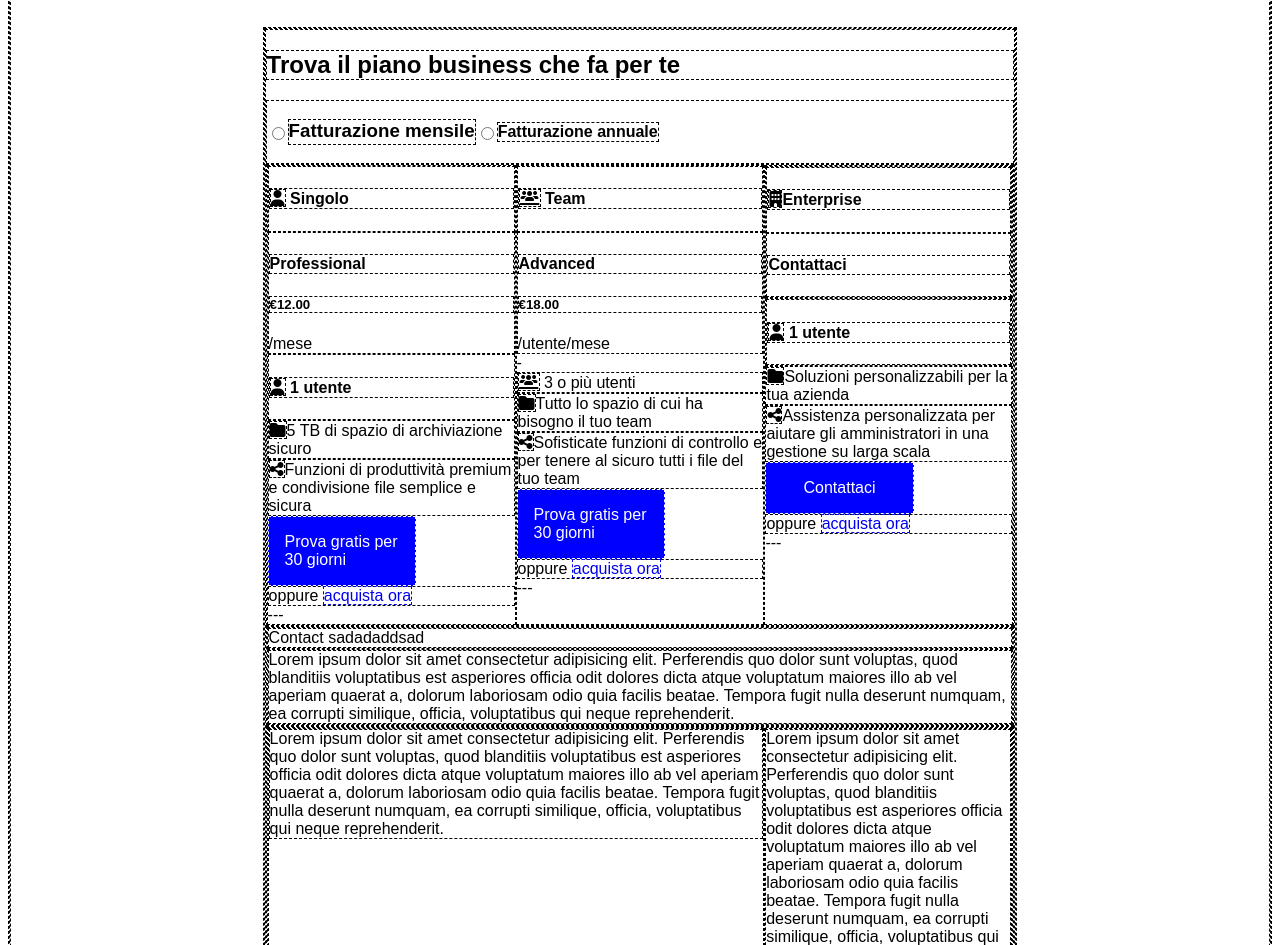
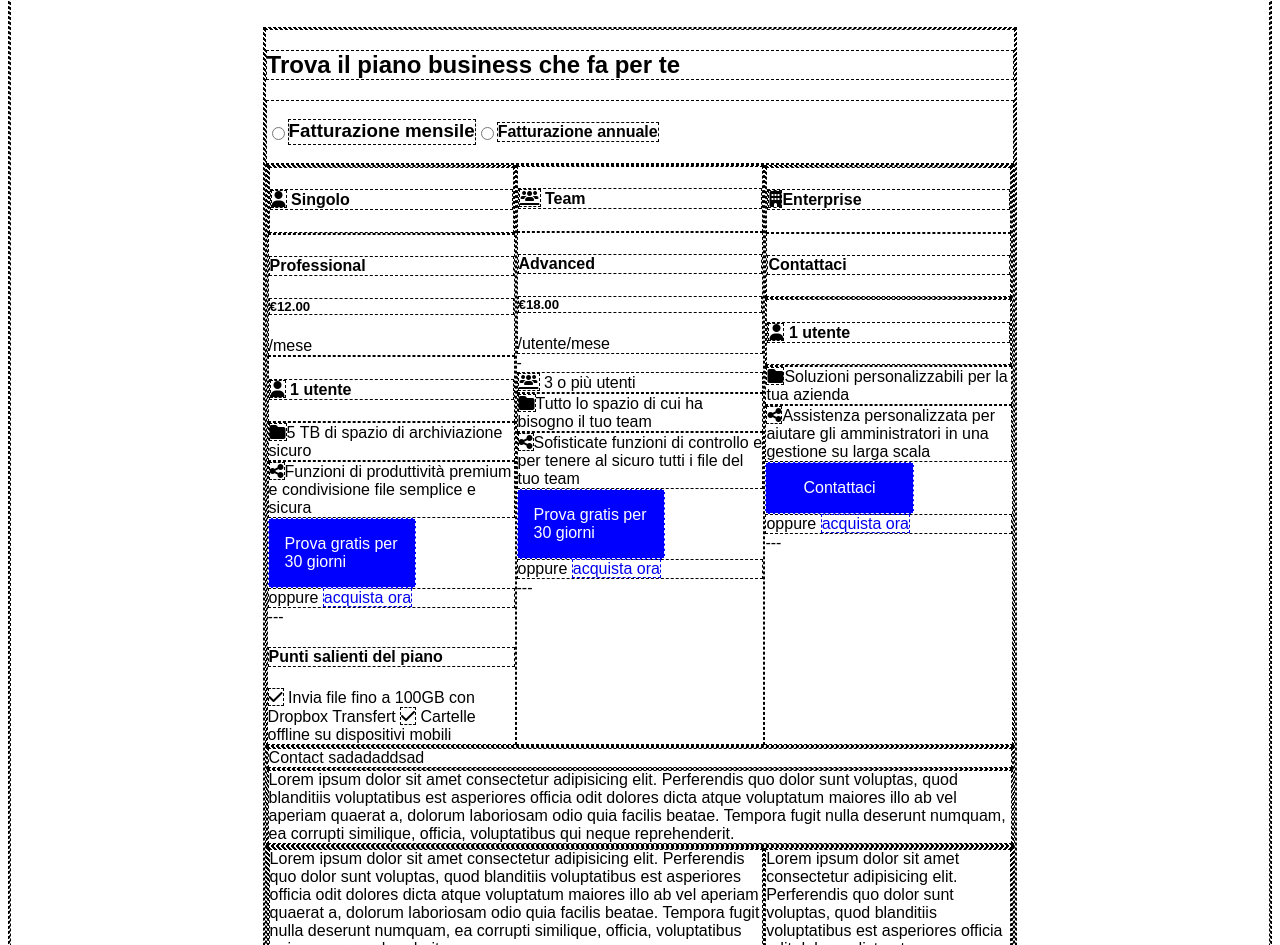
Before and after one commit to giorgiadifranco/htmlcss-dropbox, a plain HTML site: page index.html in a window 1280 px wide. Shown: the part 540-1485 px from the top of the page. Drawn offline with Linux system fonts and the light colour scheme.

Commit message:
col-4_singolo

```diff
--- a/index.html
+++ b/index.html
@@ -74,8 +74,10 @@
                         <!--tab piani-->
                         <div class="row d-flex">
                             <div class="col-4">
-                                <div class="row">
+                                <div class="card">
+                                        <div class="row_name_pack">
                                     <h4><i class="fa-solid fa-user"></i> Singolo</h4>
+                                </div>
                                     <!--allineare al centro-->
                                 </div>
                                 <div class="row">
@@ -93,11 +95,14 @@
                                     <div class="row">oppure <a href="#"> acquista ora</a>
                                     </div>
                                     ---
+                                    <h4>Punti salienti del piano</h4>
+                                    <i class="fa-solid fa-check"></i> Invia file fino a 100GB con Dropbox Transfert
+                                    <i class="fa-solid fa-check"></i> Cartelle offline su dispositivi mobili
                                 <!--fine pacchetto singolo-->
                             </div>
                             <!--inizio pacchetto team-->
                             <div class="col-4">
-                                <div class="row">
+                                <div class="row_name_pack">
                                     <h4><i class="fa-solid fa-users-line"></i> Team</h4>
                                 </div>
 
```
